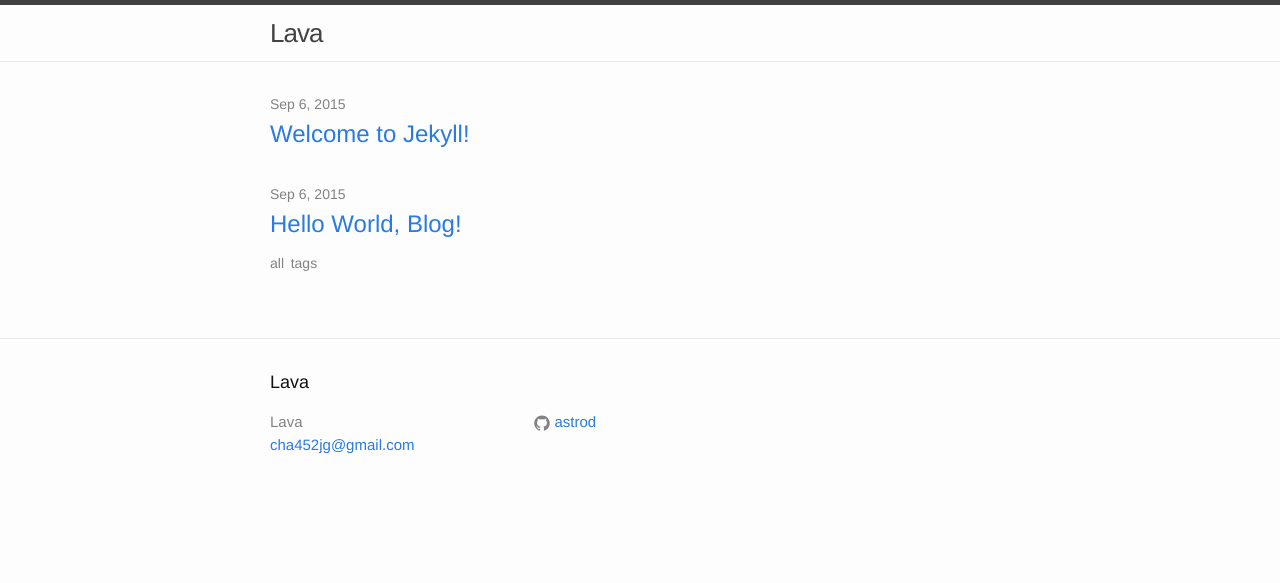
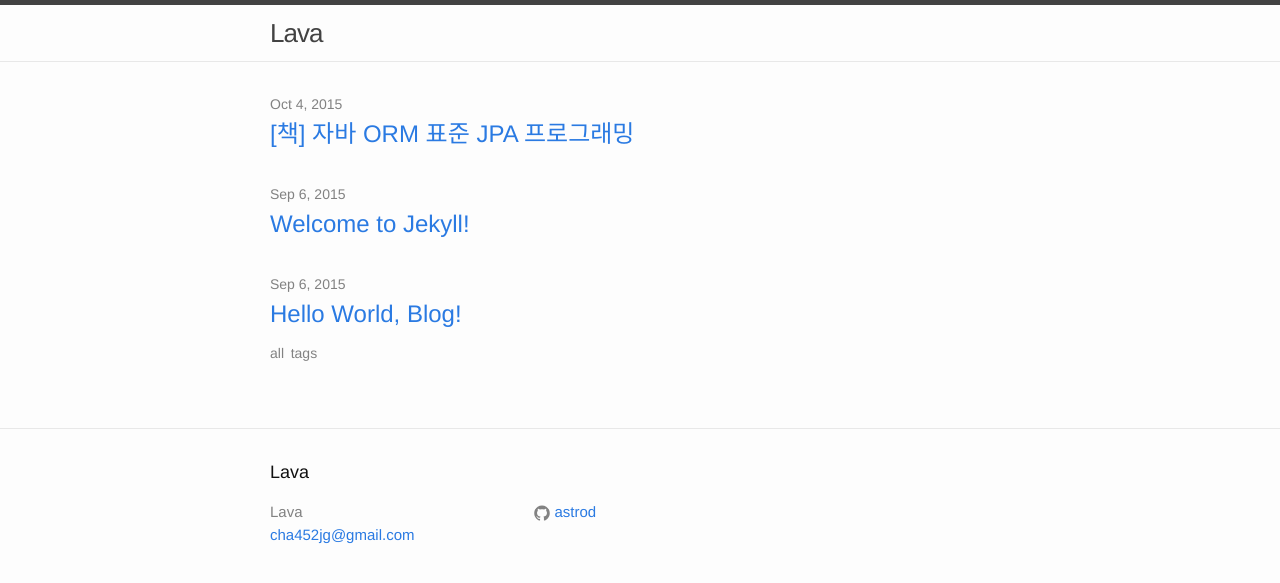
Before and after one commit to astrod/astrod.github.com, a Jekyll site: the page built from index.html, in a window 1280 px wide. Shown: the top 583 px of the page. Built offline with Jekyll 4.4.1, drawn with Linux system fonts in a browser that asks for light colours; part of the change alters nothing that is shown.

Commit message:
자바 orm 표준 프로그래밍

```diff
--- a/_config.yml
+++ b/_config.yml
@@ -4,7 +4,7 @@ email: cha452jg@gmail.com
 description: > # this means to ignore newlines until "baseurl:"
 baseurl: "" # the subpath of your site, e.g. /blog/
 url: "http://astrod.github.io" # the base hostname & protocol for your site
-github_username:  astrod
+github_username: astrod
 
 # Build settings
 markdown: kramdown
--- /dev/null
+++ b/_posts/2015-10-04-JPA01.markdown
@@ -0,0 +1,10 @@
+---
+layout: post
+title:  "[책] 자바 ORM 표준 JPA 프로그래밍"
+---
+회사에서도 JPA를 사용하고 있는데, JPA에 관한 책이 한국어로 나온 게 없어서 곤란을 겪고 있었다.
+마침 이 책이 나와서 구매했는데...구매하고 나서 거의 읽지를 않았다;;;
+
+앞에 조금 읽어 보니까 책은 굉장히 좋은 거 같다. 지금까지 JPA를 접하면서 느꼈던 궁금증을 명료하게 설명해주고 있다.
+
+왜 JPA를 사용해야 하는가? 라는 질문에 답해줄 수 있는 좋은 책이라고 생각한다.
```
